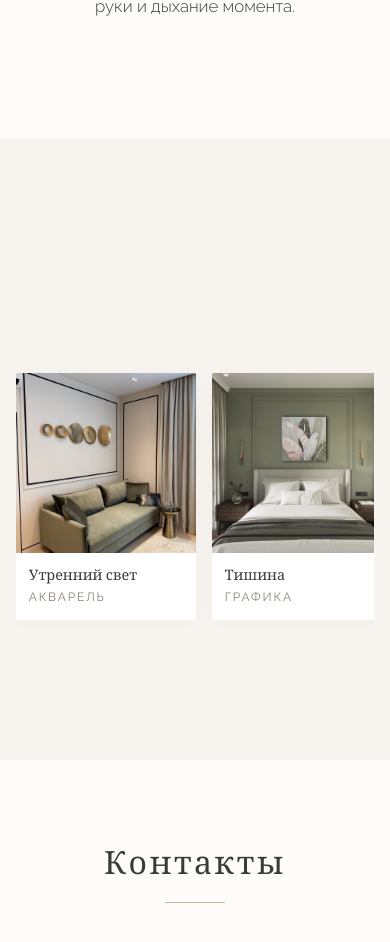
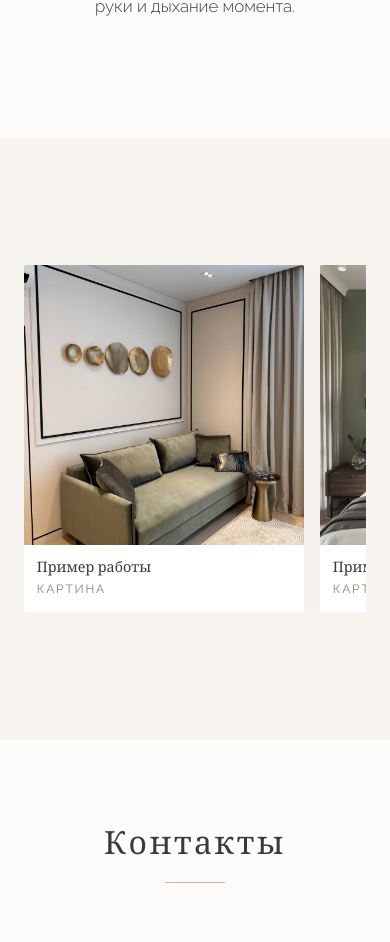
Before and after one commit to temqafox-ux/rukotvornoe, a React (Create React App) app: page / in a window 390 px wide. Shown: the part 1780-2722 px from the top of the page. Built offline with nearby package versions, Linux system fonts and the light colour scheme.

Commit message:
fix gallery mobile

```diff
--- a/public/data/works.json
+++ b/public/data/works.json
@@ -1,57 +1,57 @@
 [
   {
     "id": 1,
-    "title": "Утренний свет",
-    "category": "Акварель",
+    "title": "Пример работы",
+    "category": "Картина",
     "color": "#e8ddd3",
     "src": "/images/1.jpg"
   },
   {
     "id": 2,
-    "title": "Тишина",
-    "category": "Графика",
+    "title": "Пример работы",
+    "category": "Картина",
     "color": "#d5d0cb",
     "src": "/images/2.jpg"
   },
   {
     "id": 3,
-    "title": "Ветер в поле",
-    "category": "Акварель",
+    "title": "Пример работы",
+    "category": "Картина",
     "color": "#e2dcd4",
     "src": "/images/3.jpg"
   },
   {
     "id": 4,
-    "title": "Набросок. Руки",
-    "category": "Скетч",
+    "title": "Пример работы",
+    "category": "Картина",
     "color": "#ddd8d0",
     "src": "/images/4.jpg"
   },
   {
     "id": 5,
-    "title": "Старый мост",
-    "category": "Тушь",
+    "title": "Пример работы",
+    "category": "Картина",
     "color": "#d8d3cc",
     "src": "/images/5.jpg"
   },
   {
     "id": 6,
-    "title": "Море зимой",
-    "category": "Акварель",
+    "title": "Пример работы",
+    "category": "Картина",
     "color": "#dfe0de",
     "src": "/images/6.jpg"
   },
   {
     "id": 7,
-    "title": "Птица",
-    "category": "Графика",
+    "title": "Пример работы",
+    "category": "Картина",
     "color": "#e5dfda",
     "src": "/images/7.jpg"
   },
   {
     "id": 8,
-    "title": "Профиль",
-    "category": "Скетч",
+    "title": "Пример работы",
+    "category": "Картина",
     "color": "#dbd5ce",
     "src": "/images/8.jpg"
   }
--- a/src/App.css
+++ b/src/App.css
@@ -819,14 +819,14 @@
   }
 
   .gallery {
-    padding: 6rem 1rem 8rem;
+    padding: 0rem 0rem 8rem;
   }
 
   .gallery__wrapper {
     max-width: 100%;
     flex-direction: row;
     gap: 0.75rem;
-    padding: 0;
+    padding: 0 1.5rem;
     margin: 0;
   }
 
@@ -838,15 +838,15 @@
     width: 100%;
     margin: 0;
     gap: 1rem;
-    padding: 0.75rem 0;
+    padding: 0;
   }
 
   .gallery__card {
-    min-width: 180px;
+    min-width: 280px;
   }
 
   .gallery__image {
-    height: 180px;
+    height: 280px;
   }
 
   .gallery__info {
```
